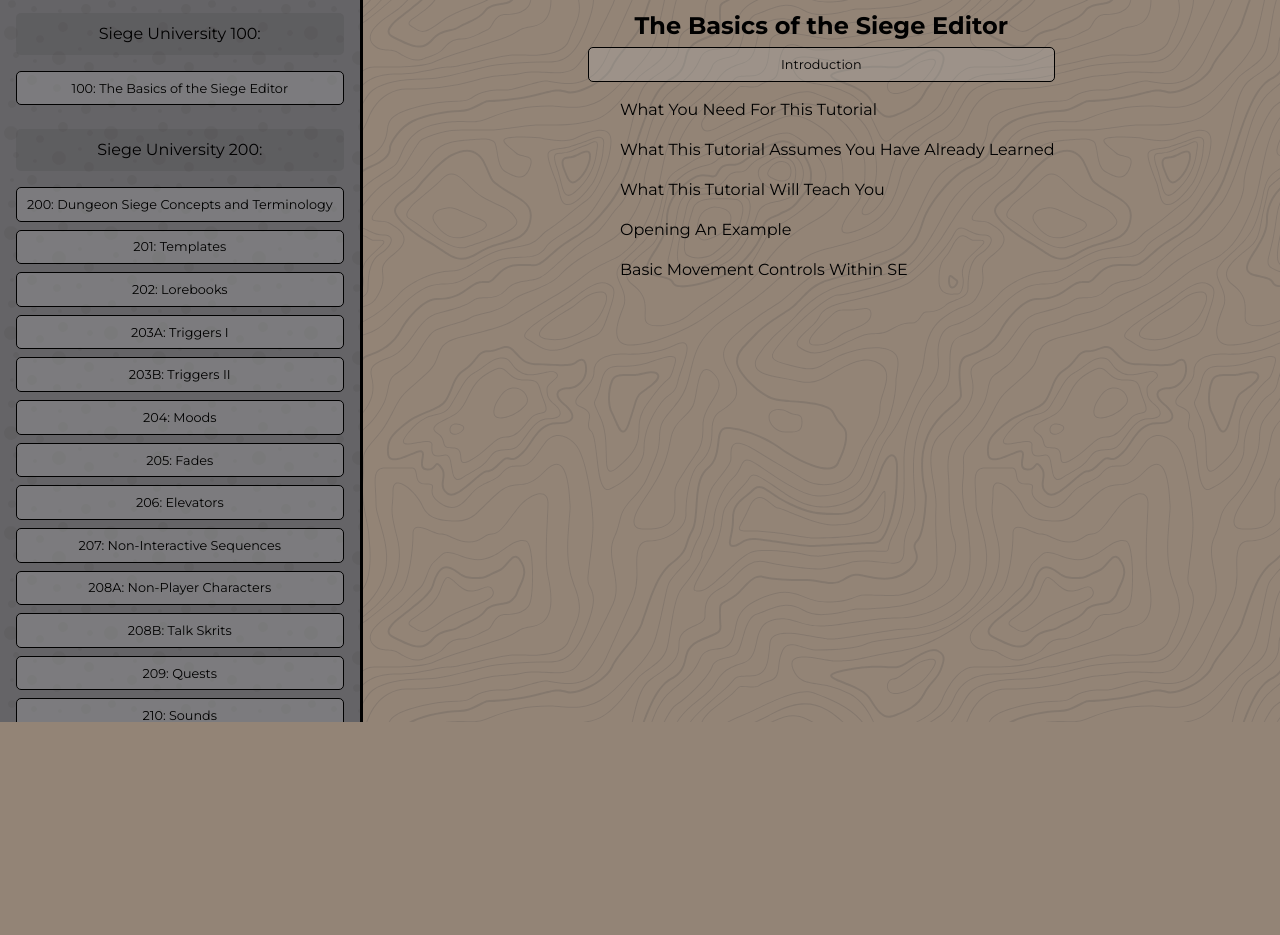
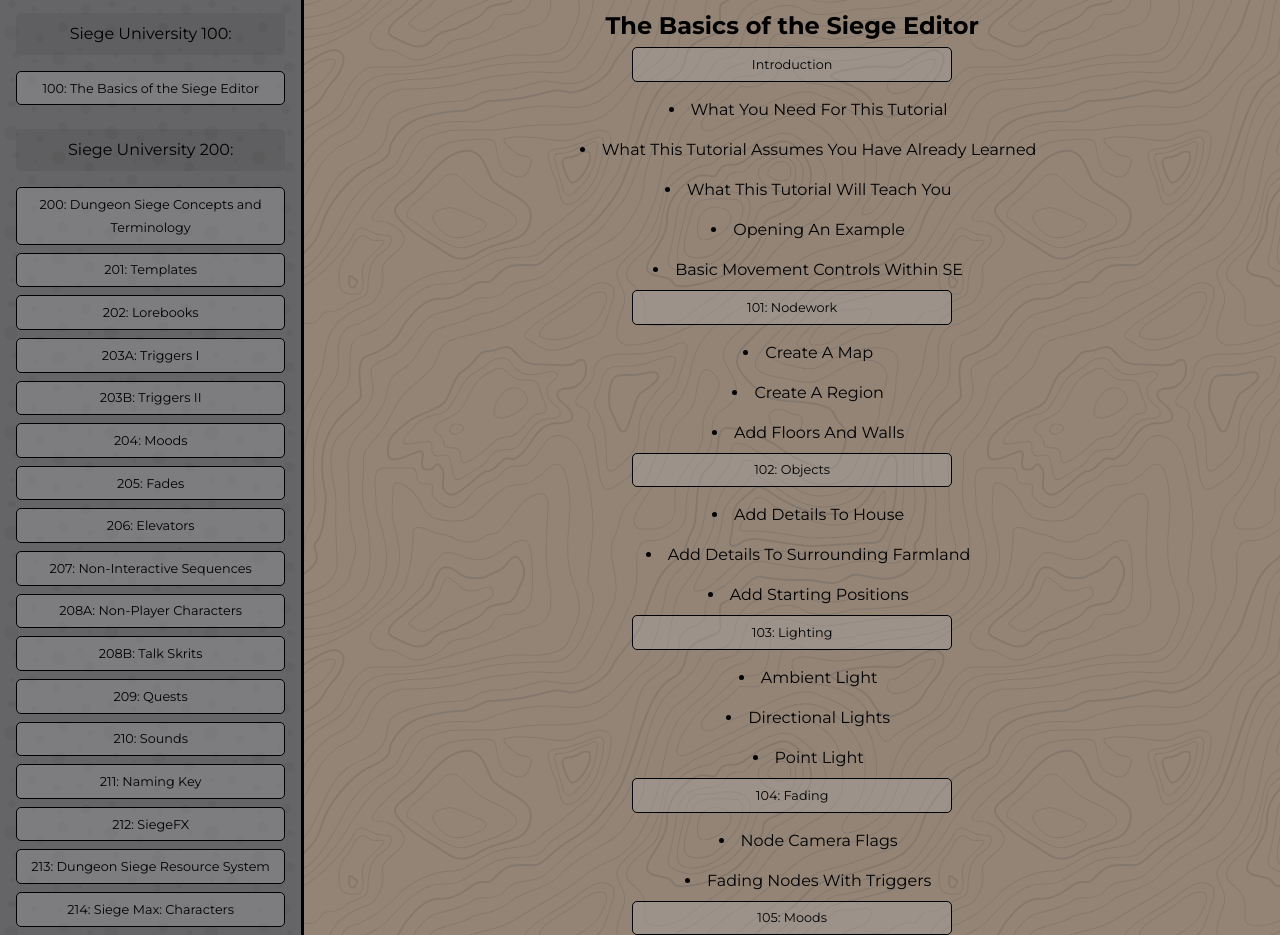
Before and after one commit to RJDulac/siege-university, a plain HTML site: page index.html in a window 1280 px wide. Shown: the part 78-1013 px from the top of the page. Before the commit the page ends 800 px from the top, so only its background shows below. Drawn offline with Linux system fonts and the light colour scheme; files whose address does not match are found by name.

Commit message:
gave function ability to assign inline css and added two needed styles for it

```diff
--- a/js/main.js
+++ b/js/main.js
@@ -8,9 +8,55 @@
     "Opening An Example",
     "Basic Movement Controls Within SE",
   ];
+  const nodeWorkSetences = [
+    "Create A Map",
+    "Create A Region",
+    "Add Floors And Walls",
+  ];
+  const objectsSentences = [
+    "Add Details To House",
+    "Add Details To Surrounding Farmland",
+    "Add Starting Positions",
+  ];
   createSingleElement("The Basics of the Siege Editor", "H2");
   createSingleLink("Introduction");
-  createElementsFromArray(introductionSentences, root, "P");
+  createElementsFromArray(introductionSentences, root, "LI");
+  createSingleLink("101: Nodework");
+  createElementsFromArray(nodeWorkSetences, root, "LI");
+  createSingleLink("102: Objects");
+  createElementsFromArray(objectsSentences, root, "LI");
+  createSingleLink("103: Lighting");
+  createElementsFromArray(
+    ["Ambient Light", "Directional Lights", "Point Light"],
+    root,
+    "LI"
+  );
+  createSingleLink("104: Fading");
+  createElementsFromArray(
+    ["Node Camera Flags", "Fading Nodes With Triggers"],
+    root,
+    "LI"
+  );
+  createElementsFromArray(
+    [
+      "105: Moods",
+      "106: Monster Placement",
+      "107: Opening Your Map in Dungeon Siege",
+      "Conclusion",
+      "Appendix A: Tips",
+      "Appendix B: Siege Editor Preferences",
+    ],
+    root,
+    "A"
+  );
+
+  createSingleElement("Introduction", "h2", root, ["italic", "underline"]);
+
+  const introductionParagraphs = [
+    'Building a region for Dungeon Siege using the Siege Editor ("SE") is a straightforward task, even for a beginning mod maker. This Siege U tutorial has two purposes: familiarization with the Siege Editor and familiarization with Siege University. At the conclusion of this tutorial, you will be familar with basic SE functionality and will possess an understanding of how Siege U works.',
+    "This tutorial will walk you through building a simple, small region. It will not delve into all the options of each section, nor will it offer much more than a cursory explanation of the motives of building a region. These topics are covered in further detail in the Siege Editor Manual (included during the installation of the Siege Editor) and further, more specific Siege U tutorials.",
+  ];
+  createElementsFromArray(introductionParagraphs, root, "P");
 };
 
 //helper functions to create elements from arrays
@@ -33,9 +79,33 @@
   link.innerText = text;
 };
 
-const createSingleElement = (text, elementType, appendFrom = root) => {
+const createSingleElement = (
+  text,
+  elementType,
+  appendFrom = root,
+  styles = "none"
+) => {
   const name = document.createElement(elementType);
   appendFrom.appendChild(name);
   name.innerText = text;
+
+  if (styles !== "none") {
+    assignStyles(name, styles);
+  }
+};
+
+const assignStyles = (name, styles) => {
+  for (styleType of styles) {
+    switch (styleType) {
+      case "italic":
+        name.style.fontStyle = "italic";
+        break;
+      case "underline":
+        name.style.textDecoration = "underline";
+        break;
+      default:
+        console.log("something went wrong");
+    }
+  }
 };
 tutorial();
```
Also changed, not shown: css/styles.css.
